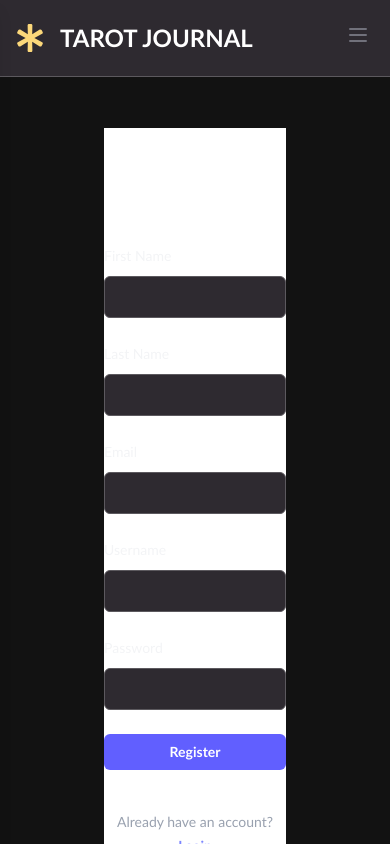
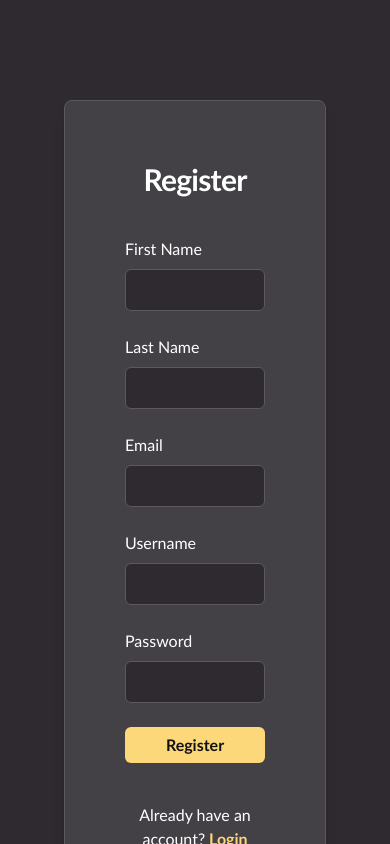
Before and after one commit to mckenney-leavell/tarot-journal-client, a Next.js app: page /register in a window 390 px wide. Shown: the top 844 px of the page. Built offline with nearby package versions, Linux system fonts and the light colour scheme.

Commit message:
Styled login and register pages

```diff
--- a/app/login/page.tsx
+++ b/app/login/page.tsx
@@ -32,16 +32,17 @@ export default function Login() {
   }
 
   return (
-    <div className="flex min-h-screen items-center justify-center bg-zinc-50 font-sans dark:bg-gray-950">
-      <main className="flex min-h-screen w-full max-w-3xl flex-col items-center py-32 px-16 bg-white dark:bg-gray-950">
-      <div className="sm:mx-auto sm:w-full sm:max-w-sm dark:bg-gray-950">
-        <h2 className="mt-10 text-center text-2xl/9 font-bold tracking-tight text-white">Sign in to your account</h2>
+    <div className="flex min-h-screen items-center justify-center bg-(--clr-surface-tonal-a10)">
+      <main className="flex min-h-screen w-full max-w-3xl flex-col items-center py-25 px-16">
+      <form className="space-y-4 bg-(--clr-surface-tonal-a20) shadow-lg rounded-lg px-20 py-15 text-(--clr-light-a0) border border-(--clr-surface-tonal-a30)">
+
+        <div className="sm:mx-auto sm:w-full sm:max-w-sm">
+          <h2 className="text-center text-3xl/9 font-semibold tracking-tight text-white">Sign in to your account</h2>
         </div>
 
-      <div className="mt-10 sm:mx-auto sm:w-full sm:max-w-sm">
-        <form action="#" method="POST" className="space-y-6">
+        <div className="mt-10 sm:mx-auto sm:w-full sm:max-w-sm space-y-6">
             <div>
-            <label htmlFor="username" className="block text-sm/6 font-medium text-gray-100">Username</label>
+              <label htmlFor="username" className="block text-(--clr-light-a0)">Username</label>
               <div className="mt-2">
                 <Input
                   id="email"
@@ -55,7 +56,7 @@ export default function Login() {
 
             <div>
               <div className="flex items-center justify-between">
-              <label htmlFor="password" className="block text-sm/6 font-medium text-gray-100">Password</label>
+                <label htmlFor="password" className="block text-(--clr-light-a0)">Password</label>
               </div>
               <div className="mt-2">
                 <Input
@@ -72,15 +73,15 @@ export default function Login() {
               <button
                 type="submit"
                 onClick={submit}
-              className="flex w-full justify-center rounded-md bg-indigo-500 px-3 py-1.5 text-sm/6 font-semibold text-white hover:bg-indigo-400 focus-visible:outline-2 focus-visible:outline-offset-2 focus-visible:outline-indigo-500">Sign in</button>
+                className="flex w-full justify-center rounded-md bg-(--clr-primary-a10) hover:bg-(--clr-primary-a40) text-(--clr-surface-a0) hover:text-(--clr-surface-tonal-a10) px-3 py-1.5 font-semibold">Sign in</button>
+            </div>
+
+          <p className="mt-10 text-center text-(--clr-light-a0)">
+            Don't have an account?
+            <Link href="/register" className="font-semibold text-(--clr-primary-a10) hover:text-(--clr-primary-a40)"> Register</Link>
+          </p>
         </div>
       </form>
-
-        <p className="mt-10 text-center text-sm/6 text-gray-400">
-          Don't have an account?
-          <Link href="/register" className="font-semibold text-indigo-400 hover:text-indigo-300"> Register</Link>
-        </p>
-      </div>
       </main>
     </div>
 
--- a/app/register/page.tsx
+++ b/app/register/page.tsx
@@ -39,16 +39,17 @@ export default function Register() {
   }
 
   return (
-    <div className="flex min-h-full justify-center px-6 py-12 lg:px-8 dark:bg-gray-950">
-      <main className="flex min-h-screen w-full max-w-3xl flex-col items-center m-20 bg-white dark:bg-gray-950">
-      <div className="sm:mx-auto sm:w-full sm:max-w-sm">
-        <h2 className="mt-10 text-center text-2xl/9 font-bold tracking-tight text-white">Register</h2>
+    <div className="flex min-h-screen items-center justify-center bg-(--clr-surface-tonal-a10)">
+      <main className="flex min-h-screen w-full max-w-3xl flex-col items-center py-25 px-16">
+      <form className="space-y-4 bg-(--clr-surface-tonal-a20) shadow-lg rounded-lg px-15 py-15 text-(--clr-light-a0) border border-(--clr-surface-tonal-a30)">
+
+        <div className="sm:mx-auto sm:w-100">
+          <h2 className="text-center text-3xl/9 font-semibold tracking-tight text-white">Register</h2>
         </div>
 
-    <div className="mt-10 sm:mx-auto sm:w-full sm:max-w-sm">
-      <form action="#" method="POST" className="space-y-6">
+        <div className="mt-10 sm:mx-auto sm:w-full sm:max-w-sm space-y-6">
             <div>
-          <label htmlFor="first-name" className="block text-sm/6 font-medium text-gray-100">First Name</label>
+              <label htmlFor="first-name" className="block text-(--clr-light-a0)">First Name</label>
               <div className="mt-2">
                 <Input
                   refEl={firstName}
@@ -62,7 +63,7 @@ export default function Register() {
             </div>
 
           <div>
-          <label htmlFor="last-name" className="block text-sm/6 font-medium text-gray-100">Last Name</label>
+            <label htmlFor="last-name" className="block text-(--clr-light-a0)">Last Name</label>
             <div className="mt-2">
               <Input
                 refEl={lastName}
@@ -76,7 +77,7 @@ export default function Register() {
           </div>
 
           <div>
-          <label htmlFor="email" className="block text-sm/6 font-medium text-gray-100">Email</label>
+            <label htmlFor="email" className="block text-(--clr-light-a0)">Email</label>
             <div className="mt-2">
               <Input
                   refEl={email}
@@ -90,7 +91,7 @@ export default function Register() {
           </div>
 
           <div>
-          <label htmlFor="username" className="block text-sm/6 font-medium text-gray-100">Username</label>
+            <label htmlFor="username" className="block text-(--clr-light-a0)">Username</label>
             <div className="mt-2">
               <Input
                   refEl={username}
@@ -105,7 +106,7 @@ export default function Register() {
 
           <div>
             <div className="flex items-center justify-between">
-            <label htmlFor="password" className="block text-sm/6 font-medium text-gray-100">Password</label>
+              <label htmlFor="password" className="block text-(--clr-light-a0)">Password</label>
             </div>
             <div className="mt-2">
               <Input
@@ -123,29 +124,20 @@ export default function Register() {
             <button
               type="submit"
               onClick={submit}
-            className="flex w-full justify-center rounded-md bg-indigo-500 px-3 py-1.5 text-sm/6 font-semibold text-white hover:bg-indigo-400 focus-visible:outline-2 focus-visible:outline-offset-2 focus-visible:outline-indigo-500"
+              className="flex w-full justify-center rounded-md bg-(--clr-primary-a10) hover:bg-(--clr-primary-a40) text-(--clr-surface-a0) hover:text-(--clr-surface-tonal-a10) px-3 py-1.5 font-semibold"
             >
               Register
             </button>
           </div>
-      </form>
 
-      <p className="mt-10 text-center text-sm/6 text-gray-400">
+        <p className="mt-10 text-center text-(--clr-light-a0)">
           Already have an account?
-        <Link href="/login" className="font-semibold text-indigo-400 hover:text-indigo-300"> Login</Link>
+          <Link href="/login" className="font-semibold text-(--clr-primary-a10) hover:text-(--clr-primary-a40)"> Login</Link>
         </p>
       </div>
+    </form>
     </main>
   </div>
 
   )
 }
-
-Register.getLayout = function getLayout(page) {
-  return (
-    <Layout>
-      <Navbar />
-      {page}
-    </Layout>
-  )
-}
--- a/components/navbar.tsx
+++ b/components/navbar.tsx
@@ -87,7 +87,9 @@ export default function Navbar() {
   }
 
   return (
+
     <div>
+      {!token ? "" : (
       <nav className="bg-(--clr-surface-tonal-a10) fixed w-full z-20 top-0 start-0 border-b border-(--clr-surface-tonal-a30)">
         <div className="max-w-screen-xl flex flex-wrap items-center justify-between mx-auto p-4">
           <Link
@@ -168,6 +170,9 @@ export default function Navbar() {
           </div>
         </div>
       </nav>
+    )}
     </div>
-  );
+
+  )
+
 }
--- a/next.config.ts
+++ b/next.config.ts
@@ -11,7 +11,8 @@ const nextConfig: NextConfig = {
         pathname: '/**'
       }
     ]
-  }
+  },
+  devIndicators: false,
 };
 
 export default nextConfig;
```
Lines whose indentation alone changed are shown as unchanged.
